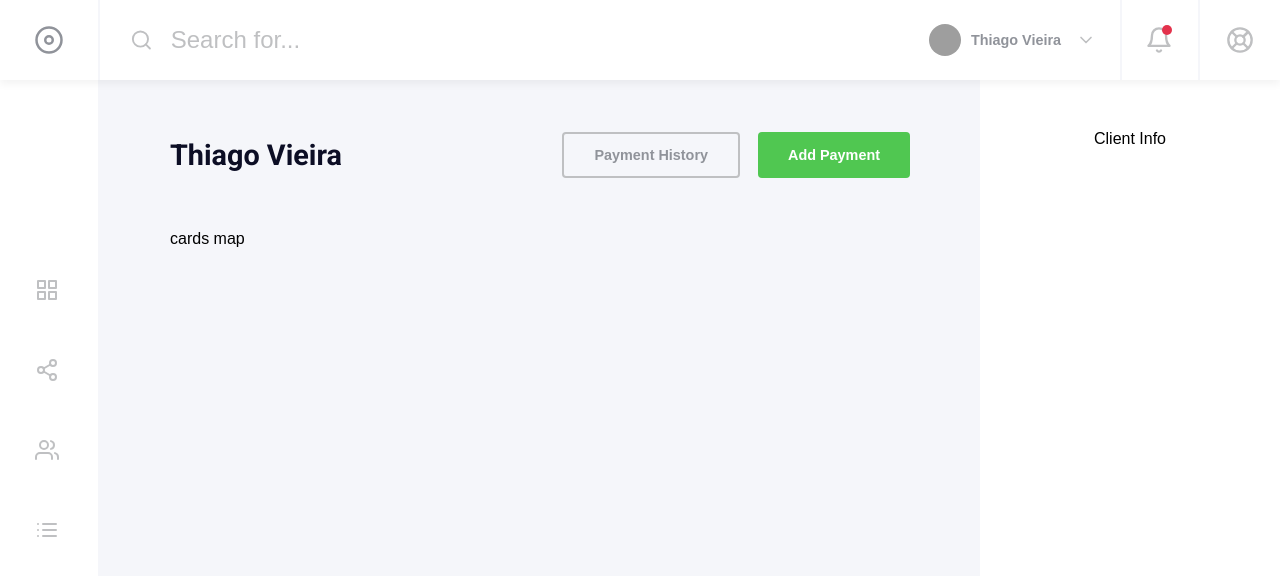
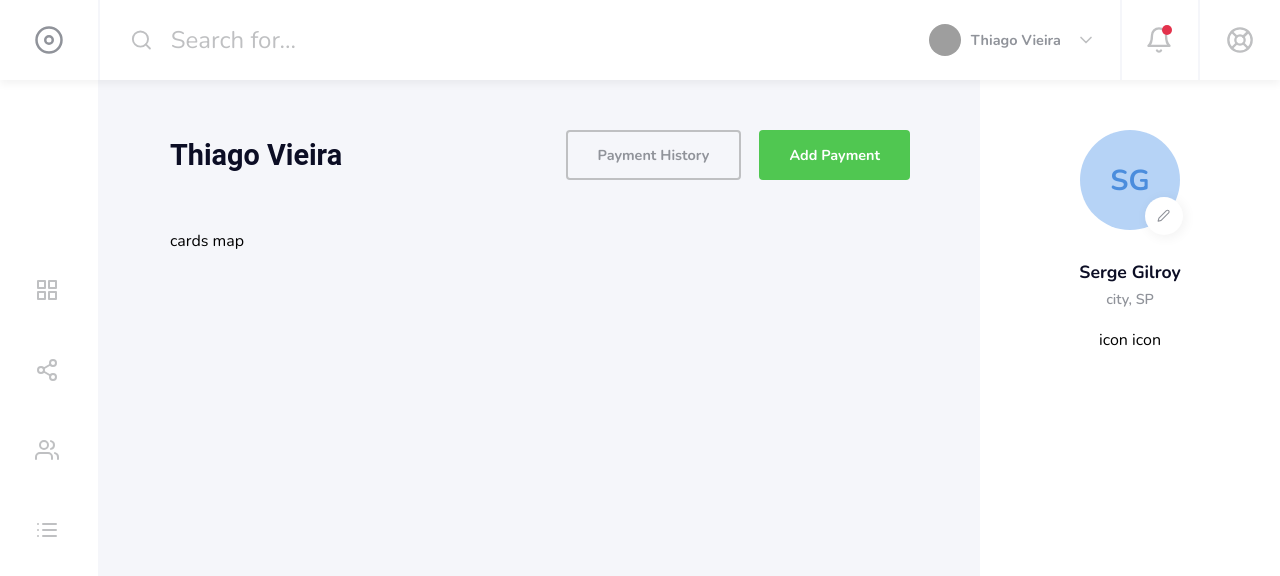
Before and after one commit to bazithiago/payment-service, a React (Create React App) app: page / in a window 1280 px wide. Shown: the top 576 px of the page. Built offline with nearby package versions, Linux system fonts and the light colour scheme; grey boxes are pictures that could not be loaded.

Commit message:
create ClientInfo component

```diff
--- a/public/index.html
+++ b/public/index.html
@@ -3,9 +3,9 @@
   <head>
     <meta charset="utf-8" />
     <meta  name="viewport"   content="minimum-scale=1, initial-scale=1, width=device-width" />
-        <link rel="preconnect" href="https://fonts.googleapis.com">
+    <link rel="preconnect" href="https://fonts.googleapis.com">
     <link rel="preconnect" href="https://fonts.gstatic.com" crossorigin>
-    <link href="https://fonts.googleapis.com/css2?family=Roboto:wght@100;300;400;500;700&display=swap" rel="stylesheet">
+    <link href="https://fonts.googleapis.com/css2?family=Nunito:wght@300;400;600;700;800;900&display=swap" rel="stylesheet">
     <link rel="icon" href="%PUBLIC_URL%/favicon.ico" />
     <meta name="viewport" content="width=device-width, initial-scale=1" />
     <meta name="theme-color" content="#000000" />
--- a/src/App.js
+++ b/src/App.js
@@ -9,6 +9,8 @@ import Navbar from './components/Navbar/index';
 const Container = styled.div`
   width: 100vw;
 `
+
+
 
 function App() {
   return (
--- a/src/components/TasksFeed/ClientInfo/index.js
+++ b/src/components/TasksFeed/ClientInfo/index.js
@@ -1,5 +1,7 @@
 import React from "react";
 import styled from "styled-components";
+import * as Icon from 'react-feather'
+import initials from './initialsFunction'
 
 const ClientInfoStyles = styled.div`
     display: none;
@@ -13,14 +15,102 @@ const ClientInfoStyles = styled.div`
         min-width: 300px;
         height: 100vh;
         background-color: var(--white);
-        padding: 50px 0 0 0;
+        padding: 0 28px ;
     }
 `
 
-const ClientInfo = () => {
+const ClientFirstInfos = styled.div`
+    width: 100%;
+    display: flex;
+    flex-direction: column;
+    align-items: center;
+    padding: 50px 0;
+
+    & > :first-child {      //div avatar + icon
+        display: flex;
+        align-items: flex-end;
+        padding-left: 38px;
+        margin-bottom: 30px;
+    }
+
+    div > :nth-child(2) {   //icon edit circle
+        background-color: var(--white);
+        width: 38px;
+        height: 38px;
+        border-radius: 50%;
+        display: flex;
+        justify-content: center;
+        align-items: center;
+        position: relative;
+        right: 35px;
+        top: 5px;
+        cursor: pointer;
+        box-shadow: 2px 2px 12px 1px rgb(0 0 0 / 5%);
+
+        svg {
+            width: 35%;
+            height: 35%;
+            color: var(--grey-two)
+        }
+
+        :hover {
+            background-color: var(--background);
+        }
+    }
+
+    p {
+        color: var(--grey-one);
+        font-size: 1.1rem;
+        font-weight: 700;
+        margin-bottom: 5px;
+    }
+
+    span {
+        font-size: 0.9rem;
+        color: var(--grey-two);
+        font-weight: 600;
+        margin-bottom: 20px;
+    }
+`
+
+const ClientAvatar = styled.img`
+    width: 100px;
+    height: 100px;
+    border-radius: 50%;
+`
+
+const ClientEmptyAvatar = styled.div`
+    width: 100px;
+    height: 100px;
+    border-radius: 50%;
+    background-color: var(--blue-three);
+    display: flex;
+    align-items: center;
+    justify-content: center;
+    font-size: 1.8rem;
+    font-weight: 700;
+    color: var(--blue-two);
+`
+
+const ClientInfo = ({ clientInfosData }) => {
     return(
         <ClientInfoStyles>
-            Client Info
+            <ClientFirstInfos>
+                <div>
+                    {clientInfosData.photo
+                        ? <ClientAvatar alt={clientInfosData.name} src={clientInfosData.photo} />
+                        : <ClientEmptyAvatar>{initials(clientInfosData.name)}</ClientEmptyAvatar>
+                    }
+                    <div><Icon.Edit2 /></div>
+                </div>
+                <p>{clientInfosData.name}</p>
+                <span>{`${clientInfosData.city}, ${clientInfosData.state}`}</span>
+                <div>
+                    icon icon
+                </div>
+            </ClientFirstInfos>
+
+
         </ClientInfoStyles>
     );
 }
--- /dev/null
+++ b/src/components/TasksFeed/ClientInfo/initialsFunction.js
@@ -0,0 +1,6 @@
+export default function initials(fullName) {
+    let arrName = fullName.split(" ");
+    let iniName = fullName.charAt(0);
+    let iniLname = arrName[arrName.length - 1].charAt(0);
+    return iniName + iniLname;
+  }
--- a/src/components/TasksFeed/InfoBar/index.js
+++ b/src/components/TasksFeed/InfoBar/index.js
@@ -65,7 +65,6 @@ const InfoBarStyles = styled.div`
 `
 
 const InfoBar = ({ userName }) => {
-    console.log(Button)
     return(
         <InfoBarStyles>
             <h1>{userName}</h1>
--- a/src/components/TasksFeed/index.js
+++ b/src/components/TasksFeed/index.js
@@ -32,16 +32,23 @@ const CardsList = styled.div`
     align-items: center;
     flex-direction: column;
 `
+export const clientInfosData = {
+    photo: '',
+    name: 'Serge Gilroy',
+    city: 'city',
+    state: 'SP',
+}
+
 
 const TasksFeed = ({ userName }) => {
 	return (
 		<FeedStyles>
             <div>
-                <InfoBar userName={userName}/>
+                <InfoBar userName={userName} />
                 <p>cards map</p>
             </div>
 
-            <ClientInfo />
+            <ClientInfo clientInfosData={clientInfosData}/>
 
             {/* <CardsList>
                 <Card
--- a/src/globalStyles.js
+++ b/src/globalStyles.js
@@ -3,7 +3,7 @@ import { createGlobalStyle } from 'styled-components';
 const GlobalStyle = createGlobalStyle`
     * {
     box-sizing: border-box;
-    font-family: sans-serif;
+    font-family: 'Nunito', sans-serif;
     margin: 0;
     padding: 0;
     outline: 0;
@@ -20,6 +20,9 @@ const GlobalStyle = createGlobalStyle`
     --background: #F5F6FA;
     --red-alert: #E3324C;
     --yellow-attention: #FB9F36;
+    --blue-one: #4978d3;
+    --blue-two: #4b8ddd;
+    --blue-three: #b6d3f6;
     }
 
 
```
